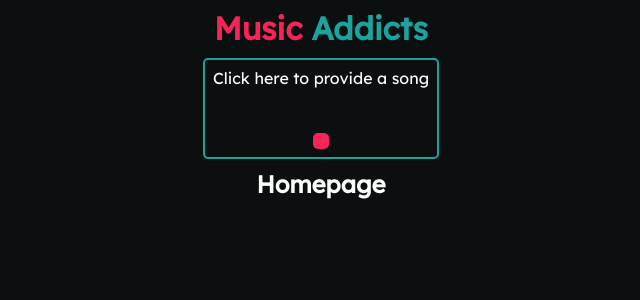
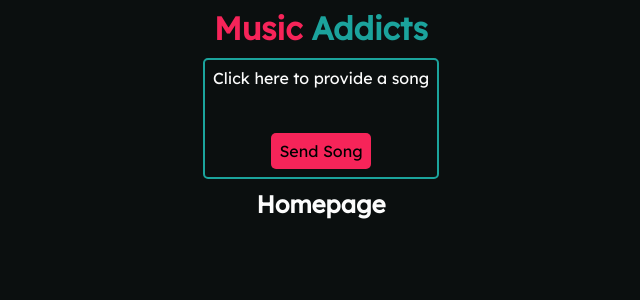
Before and after one commit to MMLORENA/armlolo-songs, a React (Create React App) app: page /home in a window 1280 px wide. Shown: the top 300 px of the page, without its empty margins (319-959 px from the left). Built offline with nearby package versions, Linux system fonts and the light colour scheme.

Commit message:
Add text content to send song button

```diff
--- a/src/components/AddSong/AddSong.tsx
+++ b/src/components/AddSong/AddSong.tsx
@@ -22,7 +22,9 @@ const AddSong = (): JSX.Element => {
         />
       </label>
       <span className="add-audio__selected-file">{audioName}</span>
-      <button className="add-audio__submit" type="submit" value="Send song" />
+      <button className="add-audio__submit" type="submit">
+        Send Song
+      </button>
     </AddSongStyled>
   );
 };
```
